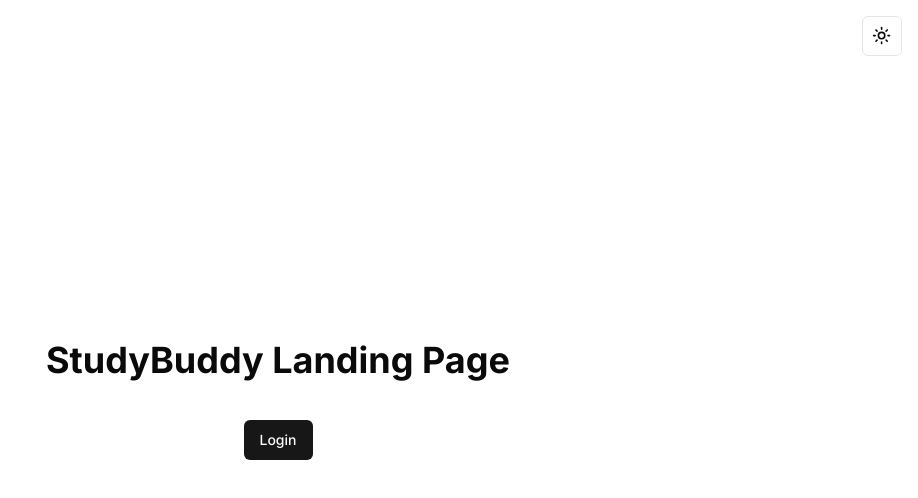
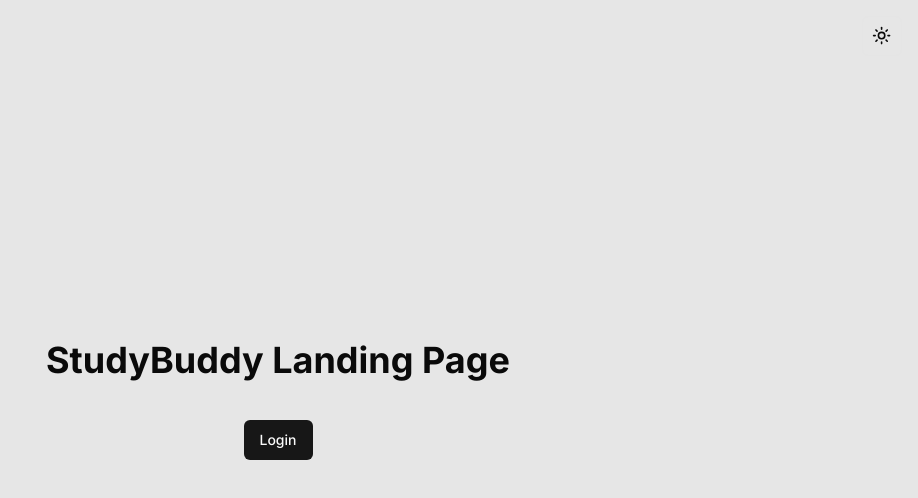
Before and after one commit to thedevangvishnu/studdy-buddy, a Next.js app: page / in a window 1280 px wide. Shown: the top 498 px of the page, without its empty margins (362-1280 px from the left). Built offline with nearby package versions, Linux system fonts and the light colour scheme.

Commit message:
Change the global colors variables

```diff
--- a/src/app/(main-application)/_components/sidebar.tsx
+++ b/src/app/(main-application)/_components/sidebar.tsx
@@ -17,7 +17,7 @@ export const Sidebar = () => {
   return (
     <>
       {/* logo div */}
-      <div className="absolute z-50 top-6 left-[1.6rem] flex items-center gap-1 cursor-pointer">
+      <div className="absolute z-50 top-6 left-[1.55rem] flex items-center gap-1 cursor-pointer">
         <AiFillBulb className="text-2xl" />
         {!onlyIconView && (
           <h1 className="hidden md:inline text-xl font-bold">StudyBuddy</h1>
@@ -34,10 +34,13 @@ export const Sidebar = () => {
         {/* arrow key for collapse/expand */}
         <div
           onClick={toggleIconOnlyView}
-          className="hidden invisible md:visible md:flex items-center absolute bottom-8 bg-background right-[-8px] h-5 w-5 p-1 rounded-full border-[2px] cursor-pointer opacity-0 group-hover/sidebar:opacity-100 z-40"
+          className="hidden invisible md:visible md:flex items-center absolute bottom-8 bg-muted-foreground hover:bg-accent-foreground transition-colors right-[-8px] h-5 w-5 p-1 rounded-full cursor-pointer opacity-0 group-hover/sidebar:opacity-100 z-40"
         >
           <FaAngleLeft
-            className={cn("text-sm", onlyIconView && "rotate-180")}
+            className={cn(
+              "text-sm text-background",
+              onlyIconView && "rotate-180"
+            )}
           />
         </div>
 
--- a/src/app/globals.css
+++ b/src/app/globals.css
@@ -4,25 +4,25 @@
 
 @layer base {
   :root {
-      --background: 0 0% 100%;
+    --background: 0 0% 90%;
     --foreground: 0 0% 3.9%;
 
-      --card: 0 0% 100%;
+    --card: 0 0% 90%;
     --card-foreground: 0 0% 3.9%;
 
-      --popover: 0 0% 100%;
+    --popover: 0 0% 90%;
     --popover-foreground: 0 0% 3.9%;
 
     --primary: 0 0% 9%;
     --primary-foreground: 0 0% 98%;
 
-      --secondary: 0 0% 96.1%;
+    --secondary: 0 0% 80%;
     --secondary-foreground: 0 0% 9%;
 
-      --muted: 0 0% 96.1%;
+    --muted: 0 0% 80%;
     --muted-foreground: 0 0% 45.1%;
 
-      --accent: 0 0% 96.1%;
+    --accent: 0 0% 80%;
     --accent-foreground: 0 0% 9%;
 
     --destructive: 0 84.2% 60.2%;
@@ -35,7 +35,7 @@
     --radius: 0.5rem;
   }
 
-    .dark {
+  /* .dark {
       --background: 0 0% 3.9%;
       --foreground: 0 0% 98%;
 
@@ -63,6 +63,36 @@
       --border: 0 0% 14.9%;
       --input: 0 0% 14.9%;
       --ring: 0 0% 83.1%;
+    } */
+
+  .dark {
+    --background: 243, 70%, 3%;
+    --foreground: 0 0% 98%;
+
+    --card: 243, 70%, 3%;
+    --card-foreground: 0 0% 98%;
+
+    --popover: 243, 70%, 3%;
+    --popover-foreground: 0 0% 98%;
+
+    --primary: 0 0% 98%;
+    --primary-foreground: 0 0% 9%;
+
+    --secondary: 245, 35%, 8%;
+    --secondary-foreground: 0 0% 98%;
+
+    --muted: 245, 35%, 8%;
+    --muted-foreground: 0 0% 63.9%;
+
+    --accent: 245, 35%, 8%;
+    --accent-foreground: 0 0% 98%;
+
+    --destructive: 0 62.8% 30.6%;
+    --destructive-foreground: 0 0% 98%;
+
+    --border: 245, 35%, 15%;
+    --input: 245, 35%, 15%;
+    --ring: 0 0% 83.1%;
   }
 }
 
```
Lines whose indentation alone changed are shown as unchanged.
